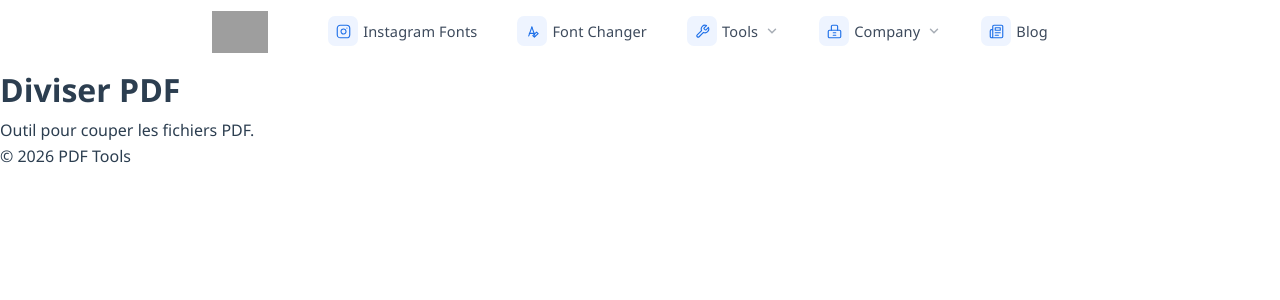
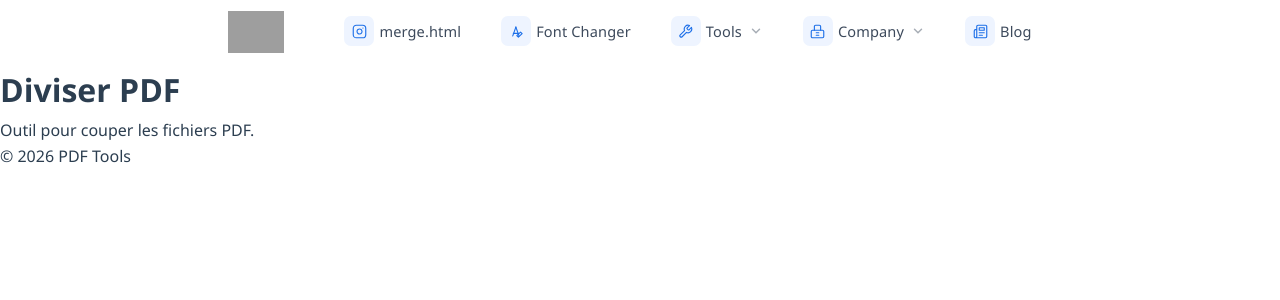
Before and after one commit to rforrupesh/pdf, a Jekyll site: the page built from split.html, in a window 1280 px wide. Shown: the top 300 px of the page. Built offline with Jekyll 4.4.1, drawn with Linux system fonts in a browser that asks for light colours.

Commit message:
Update navbar.html

```diff
--- a/_includes/navbar.html
+++ b/_includes/navbar.html
@@ -21,7 +21,7 @@
   </a>
   <div class="nav-menu" id="navMenu">
     <ul>
-      <li><a href="./instagram-fonts.html"><span class="mega-icon"><svg viewBox="0 0 24 24" fill="none" stroke="currentColor" stroke-width="1.8" stroke-linecap="round" stroke-linejoin="round"><rect x="2" y="2" width="20" height="20" rx="5" ry="5"></rect><path d="M16 11.37A4 4 0 1 1 12.63 8 4 4 0 0 1 16 11.37z"></path><line x1="17.5" y1="6.5" x2="17.51" y2="6.5"></line></svg></span> Instagram Fonts</a></li>
+      <li><a href="./merge.html"><span class="mega-icon"><svg viewBox="0 0 24 24" fill="none" stroke="currentColor" stroke-width="1.8" stroke-linecap="round" stroke-linejoin="round"><rect x="2" y="2" width="20" height="20" rx="5" ry="5"></rect><path d="M16 11.37A4 4 0 1 1 12.63 8 4 4 0 0 1 16 11.37z"></path><line x1="17.5" y1="6.5" x2="17.51" y2="6.5"></line></svg></span> merge.html</a></li>
       <li><a href="https://rforrupesh.github.io/pdf/font-changer.html"><span class="mega-icon"><svg viewBox="0 0 24 24" fill="none" stroke="currentColor" stroke-width="1.8" stroke-linecap="round" stroke-linejoin="round"><path d="M11 5L6 19"></path><path d="M11 5L16 19"></path><path d="M7 15H15"></path><path d="M18.5 13l2.5 2.5L15 21l-2.5-2.5L18.5 13z"></path></svg></span>Font Changer</a></li>
       <li class="dropdown">
         <button class="dropdown-toggle" aria-haspopup="true">
```
